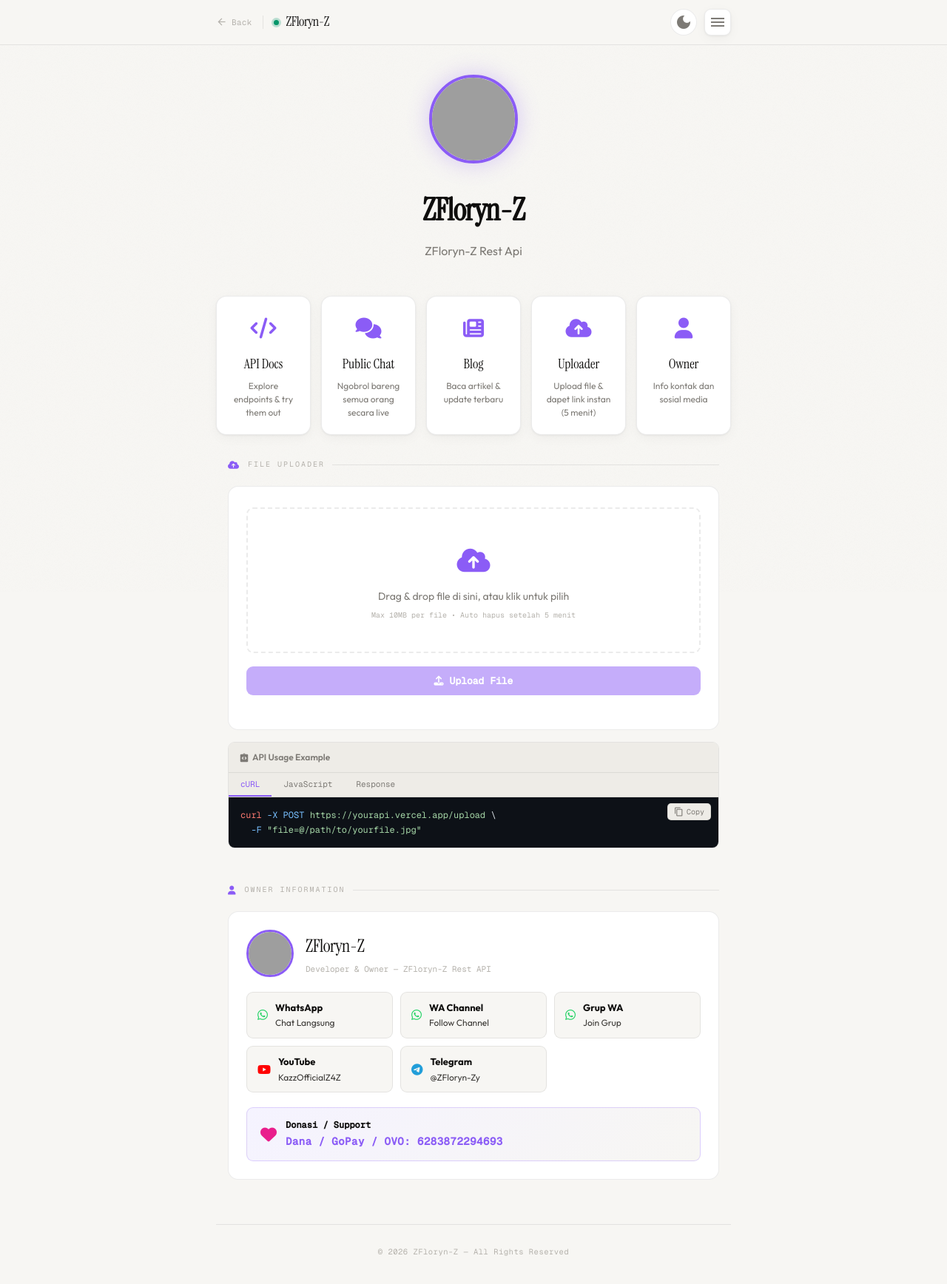
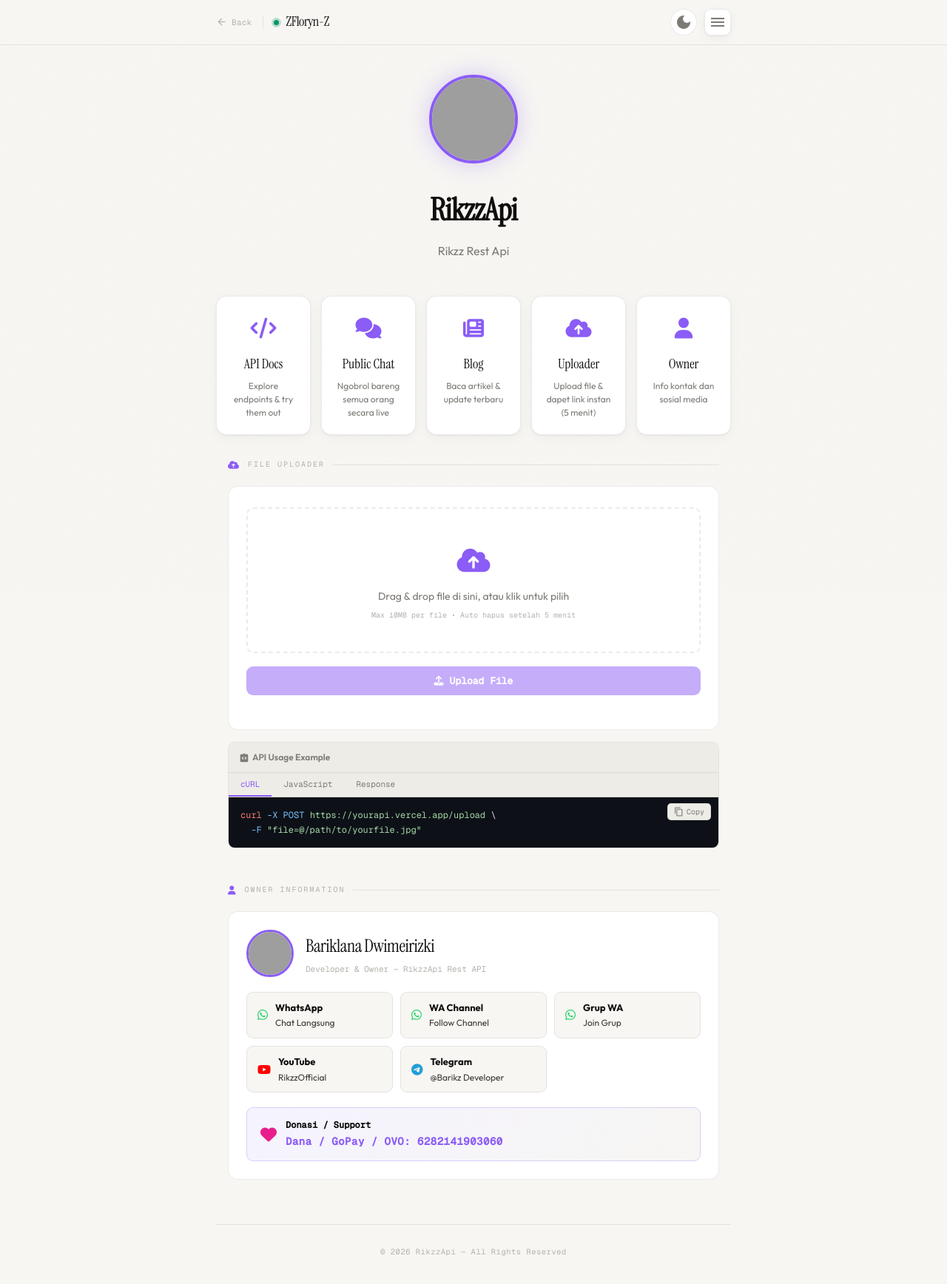
Before and after one commit to masruri4567-code/barikzApi, a website: page public/index.html in a window 1280 px wide. Shown: the whole page at 74% size. Drawn offline with nearby package versions, Linux system fonts and the light colour scheme; grey boxes are pictures that could not be loaded.

Commit message:
index.html

```diff
--- a/public/index.html
+++ b/public/index.html
@@ -3,7 +3,7 @@
 <head>
     <meta charset="UTF-8">
     <meta name="viewport" content="width=device-width, initial-scale=1.0">
-    <title>ZFloryn-Z</title>
+    <title>RikzzApi</title>
     <link rel="preconnect" href="https://fonts.googleapis.com">
     <link rel="preconnect" href="https://fonts.gstatic.com" crossorigin>
     <link href="https://fonts.googleapis.com/css2?family=Instrument+Serif:ital@0;1&family=Geist+Mono:wght@300;400;500&family=Outfit:wght@300;400;500;600;700&display=swap" rel="stylesheet">
@@ -184,8 +184,8 @@
     </nav>
     <span class="sb-label">Links</span>
     <nav class="sb-nav">
-      <a href="https://wa.me/6283167295612" target="_blank" class="sb-link"><span class="material-icons">open_in_new</span>Contact</a>
-      <a href="https://whatsapp.com/channel/0029VbCEBa77j6g2KN3NYB3A" target="_blank" class="sb-link"><span class="material-icons">open_in_new</span>Channel</a>
+      <a href="https://wa.me/6281559556419" target="_blank" class="sb-link"><span class="material-icons">open_in_new</span>Contact</a>
+      <a href="https://whatsapp.com/channel/0029Vb2cITjGufIu0CVNUj3m" target="_blank" class="sb-link"><span class="material-icons">open_in_new</span>Channel</a>
     </nav>
   </div>
 </aside>
@@ -211,9 +211,9 @@
 
 <main>
     <div class="profile-section">
-        <img src="https://raw.githubusercontent.com/kayzzaoshi-code/Uploader/main/file_1772878043301.jpeg" alt="ZFloryn-Z" class="profile-avatar-large">
-        <h1 class="profile-name-large">ZFloryn-Z</h1>
-        <p class="profile-bio-large">ZFloryn-Z Rest Api</p>
+        <img src="https://raw.githubusercontent.com/ikybrow/aploadbot/main/1775816631847.jpg" alt="RikzzApi" class="profile-avatar-large">
+        <h1 class="profile-name-large">RikzzApi</h1>
+        <p class="profile-bio-large">Rikzz Rest Api</p>
     </div>
 
     <div class="card-grid-5">
@@ -309,46 +309,46 @@ console.<span class="ec-fn">log</span>(data.url); <span class="ec-cmt">// → ht
         <div class="section-heading"><i class="fa-solid fa-user" style="color:var(--purple);font-size:12px"></i> Owner Information</div>
         <div class="owner-card">
             <div class="owner-top">
-                <img src="https://raw.githubusercontent.com/kayzzaoshi-code/Uploader/main/file_1772878043301.jpeg" alt="ZFloryn-Z" class="owner-avatar">
+                <img src="https://raw.githubusercontent.com/ikybrow/aploadbot/main/1775828391364.jpg" alt="Barikz Developer" class="owner-avatar">
                 <div class="owner-info">
-                    <div class="owner-name">ZFloryn-Z</div>
-                    <div class="owner-role">Developer & Owner — ZFloryn-Z Rest API</div>
+                    <div class="owner-name">Bariklana Dwimeirizki</div>
+                    <div class="owner-role">Developer & Owner — RikzzApi Rest API</div>
                 </div>
             </div>
             <div class="socmed-grid">
-                <a href="https://wa.me/6283167295612" target="_blank" class="socmed-link" style="--sm-color:#25d366">
+                <a href="https://wa.me/6281559556419" target="_blank" class="socmed-link" style="--sm-color:#25d366">
                     <i class="fa-brands fa-whatsapp"></i>
                     <div class="socmed-label"><strong>WhatsApp</strong>Chat Langsung</div>
                 </a>
-                <a href="https://whatsapp.com/channel/0029VbCEBa77j6g2KN3NYB3A" target="_blank" class="socmed-link" style="--sm-color:#25d366">
+                <a href="https://whatsapp.com/channel/0029Vb2cITjGufIu0CVNUj3m" target="_blank" class="socmed-link" style="--sm-color:#25d366">
                     <i class="fa-brands fa-whatsapp"></i>
                     <div class="socmed-label"><strong>WA Channel</strong>Follow Channel</div>
                 </a>
-                <a href="https://chat.whatsapp.com/KJu5KYX5mWBLSP8Q6aRFBG" target="_blank" class="socmed-link" style="--sm-color:#25d366">
+                <a href="https://chat.whatsapp.com/GYP69yfmShJ1YtIOIv2eeF" target="_blank" class="socmed-link" style="--sm-color:#25d366">
                     <i class="fa-brands fa-whatsapp"></i>
                     <div class="socmed-label"><strong>Grup WA</strong>Join Grup</div>
                 </a>
-                <a href="https://www.youtube.com/@KazzOfficialZ4Z" target="_blank" class="socmed-link" style="--sm-color:#ff0000">
+                <a href="https://www.youtube.com/@RikzzOfficial" target="_blank" class="socmed-link" style="--sm-color:#ff0000">
                     <i class="fa-brands fa-youtube"></i>
-                    <div class="socmed-label"><strong>YouTube</strong>KazzOfficialZ4Z</div>
+                    <div class="socmed-label"><strong>YouTube</strong>RikzzOfficial</div>
                 </a>
-                <a href="https://t.me/ZFloryn-Zy" target="_blank" class="socmed-link" style="--sm-color:#229ed9">
+                <a href="https://t.me/RikzNotDeveloper" target="_blank" class="socmed-link" style="--sm-color:#229ed9">
                     <i class="fa-brands fa-telegram"></i>
-                    <div class="socmed-label"><strong>Telegram</strong>@ZFloryn-Zy</div>
+                    <div class="socmed-label"><strong>Telegram</strong>@Barikz Developer</div>
                 </a>
             </div>
             <div class="donasi-card">
                 <i class="fa-solid fa-heart"></i>
                 <div class="donasi-card-text">
                     <div class="donasi-card-title">Donasi / Support</div>
-                    <div class="donasi-card-num">Dana / GoPay / OVO: 6283872294693</div>
+                    <div class="donasi-card-num">Dana / GoPay / OVO: 6282141903060</div>
                 </div>
             </div>
         </div>
     </section>
 
     <div class="foot">
-        <p class="foot-text">© <span id="yr"></span> ZFloryn-Z — All Rights Reserved</p>
+        <p class="foot-text">© <span id="yr"></span> RikzzApi — All Rights Reserved</p>
     </div>
 </main>
 
```
